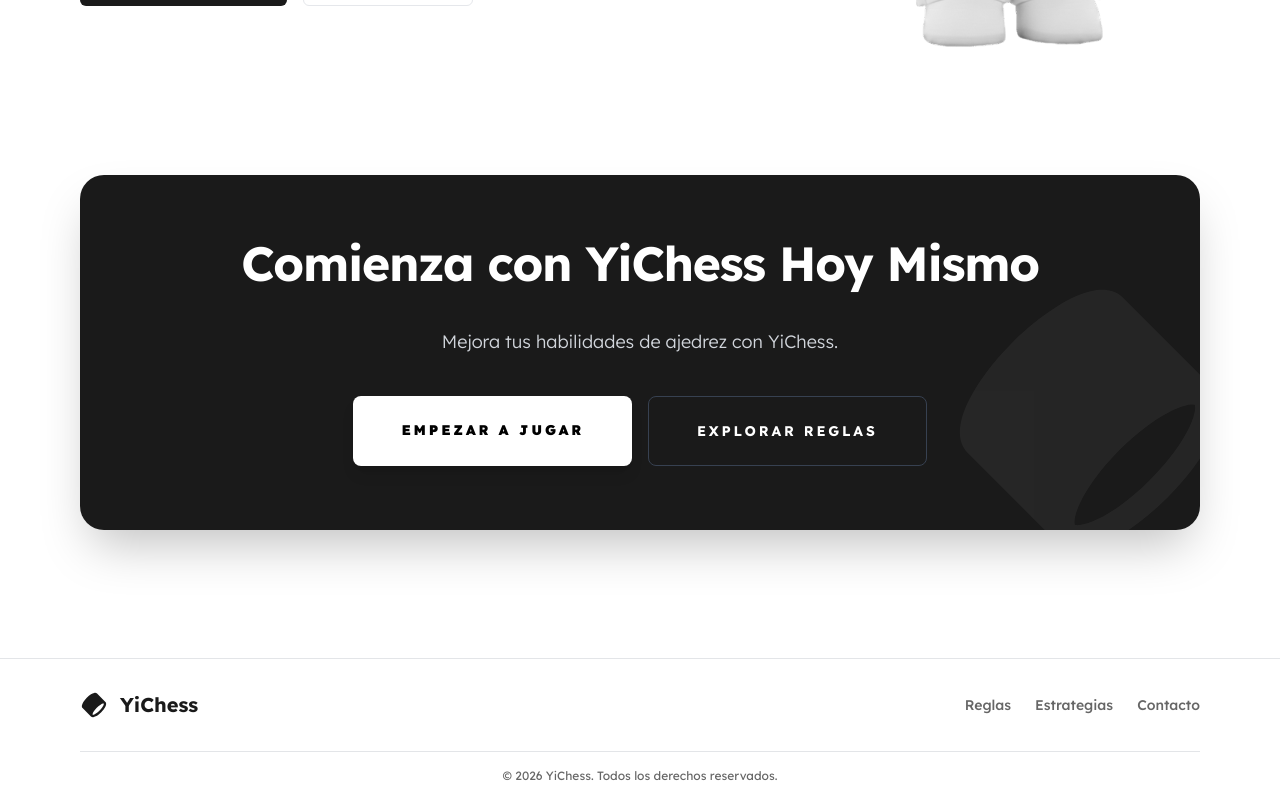
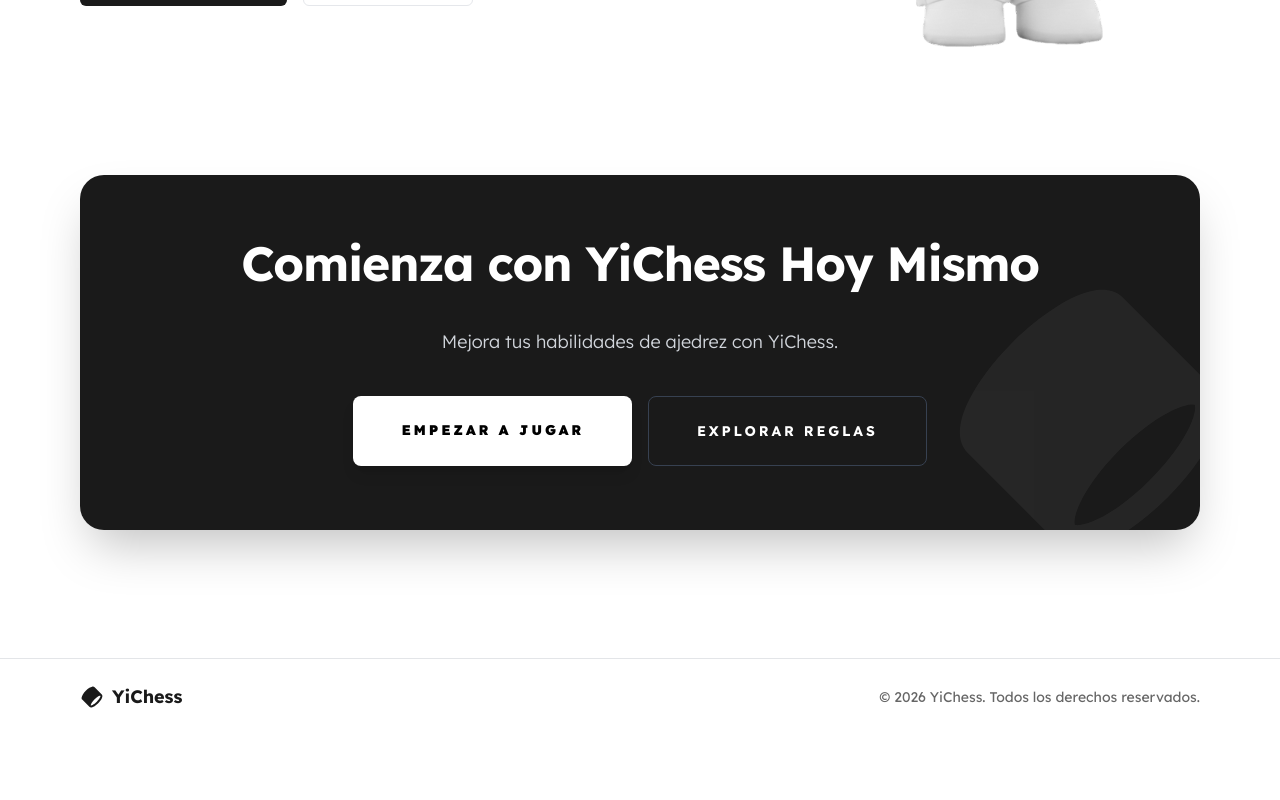
Before and after one commit to yisus17-stack/YiChess, a Next.js app: page / in a window 1280 px wide. Shown: the part 642-1442 px from the top of the page. After the commit the page ends 1377 px from the top, so only its background shows below. Built offline with nearby package versions, Linux system fonts and the light colour scheme.

Commit message:
arregla es efooter

```diff
--- a/src/components/layout/footer.tsx
+++ b/src/components/layout/footer.tsx
@@ -6,28 +6,15 @@ export function AppFooter() {
 
   return (
     <footer className="bg-background border-t border-border">
-      <div className="max-w-[1200px] mx-auto px-10">
-        <div className="flex flex-col sm:flex-row items-center justify-between gap-6 py-8">
-            <Link href="/" className="flex items-center gap-3" aria-label="Volver al inicio de YiChess">
-                <Logo className="size-7" />
-                <span className="font-bold text-xl text-foreground">YiChess</span>
-            </Link>
-            <div className="flex items-center gap-6">
-                <Link href="/reglas" className="text-sm font-medium text-muted-foreground hover:text-foreground transition-colors">
-                    Reglas
-                </Link>
-                <Link href="/estrategias" className="text-sm font-medium text-muted-foreground hover:text-foreground transition-colors">
-                    Estrategias
-                </Link>
-                <Link href="/contacto" className="text-sm font-medium text-muted-foreground hover:text-foreground transition-colors">
-                    Contacto
-                </Link>
-            </div>
-        </div>
-        <div className="border-t border-border py-4">
-            <p className="text-center text-xs text-muted-foreground">
-                &copy; {currentYear} YiChess. Todos los derechos reservados.
-            </p>
+      <div className="max-w-[1200px] mx-auto px-10 py-6">
+        <div className="flex flex-col md:flex-row items-center justify-between gap-4">
+          <Link href="/" className="flex items-center gap-2" aria-label="Volver al inicio de YiChess">
+            <Logo className="size-6" />
+            <span className="font-bold text-lg text-foreground">YiChess</span>
+          </Link>
+          <p className="text-sm text-muted-foreground text-center md:text-right">
+            &copy; {currentYear} YiChess. Todos los derechos reservados.
+          </p>
         </div>
       </div>
     </footer>
```
